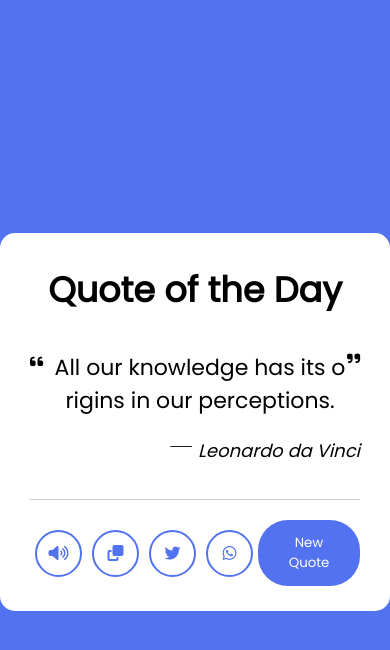
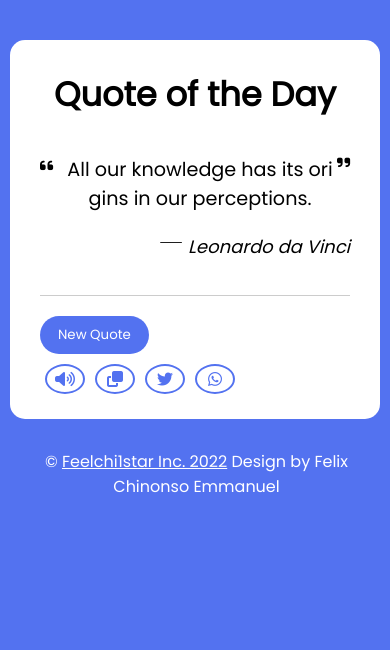
Before and after one commit to feelchi1star/RandomquoteGenerator, a plain HTML site: page index.html in a window 390 px wide. Drawn offline with Linux system fonts and the light colour scheme.

Commit message:
Random Quote App Created in HTML CSS AND JAVASCRIPT WITHOUT FRAMEWORK OR LIBRARY
modified all flies

```diff
--- a/css.css
+++ b/css.css
@@ -9,11 +9,14 @@
   --background-color: #5372f0;
 }
 body {
+  min-height: 100vh;
+  background-color: var(--background-color);
+}
+.body {
   display: flex;
   align-items: center;
   justify-content: center;
-  min-height: 100vh;
-  background-color: var(--background-color);
+  margin: 40px auto;
 }
 .wrapper {
   width: 605px;
@@ -101,7 +104,48 @@ body {
   background-color: var(--background-color);
   font-style: 16px;
 }
-button .loading{
-   opacity: 0.7;
-   pointer-events: none;
+button .loading {
+  opacity: 0.7;
+  pointer-events: none;
 }
+.owner {
+  text-align: center;
+  bottom: 10px;
+  position: absolute;
+  margin: 0px 0px auto 30vw;
+  color: #fff;
+}
+a {
+  color: #fff;
+}
+@media screen and (max-width: 560px) {
+  body {
+    align-items: center;
+    min-height: 40vh;
+    margin: 10px;
+  }
+  .features {
+    flex-wrap: wrap-reverse;
+    gap: 10px;
+  }
+  .features button {
+    padding: 9px 18px;
+  }
+  .features ul li {
+    width: 40px;
+    height: 30px;
+  }
+  .wrapper header {
+    font-size: 2.1em;
+  }
+  .quote-area .quote {
+    font-size: 1.2em;
+  }
+  .owner {
+    text-align: left;
+    position: relative;
+    text-align: center;
+    position: relative;
+    margin: 30px 0px auto 3px;
+  }
+}
--- a/index.html
+++ b/index.html
@@ -16,6 +16,7 @@
   </head>
 
   <body>
+    <div class="body">
       <div class="wrapper">
         <header>Quote of the Day</header>
         <div class="content">
@@ -52,6 +53,19 @@
           </div>
         </div>
       </div>
+    </div>
+    <div class="owner">
+      &copy;
+      <a
+        href="http://www.github.com/feelchi1star"
+        target="_blank"
+        rel="noopener noreferrer"
+        class="feelchi"
+      >
+        Feelchi1star Inc. 2022</a
+      >
+      Design by Felix Chinonso Emmanuel
+    </div>
   </body>
   <script src="./quote.js"></script>
 </html>
--- a/quote.js
+++ b/quote.js
@@ -74,6 +74,6 @@ wa.addEventListener("click", () => {
 
 //   Adding event Listner to New Quote Button
 window.onload = () => {
-  setInterval(randomQoute, 10000);
+  setInterval(randomQoute, 100000);
   quoteBtn.addEventListener("click", randomQoute);
 };
```
Also changed, not shown: desktop.png (added), mobile.png (added), 1 other file. Lines whose indentation alone changed are shown as unchanged.
